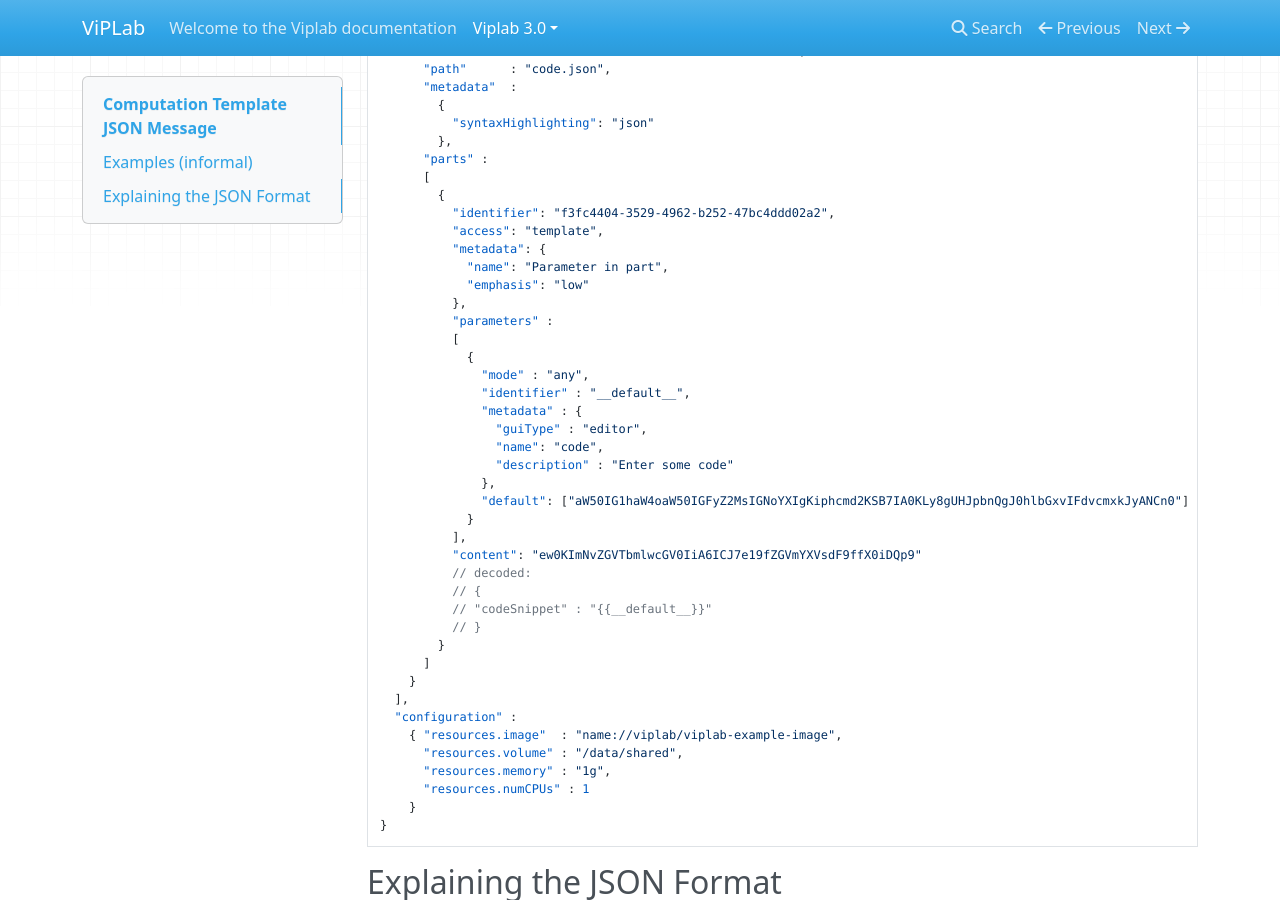
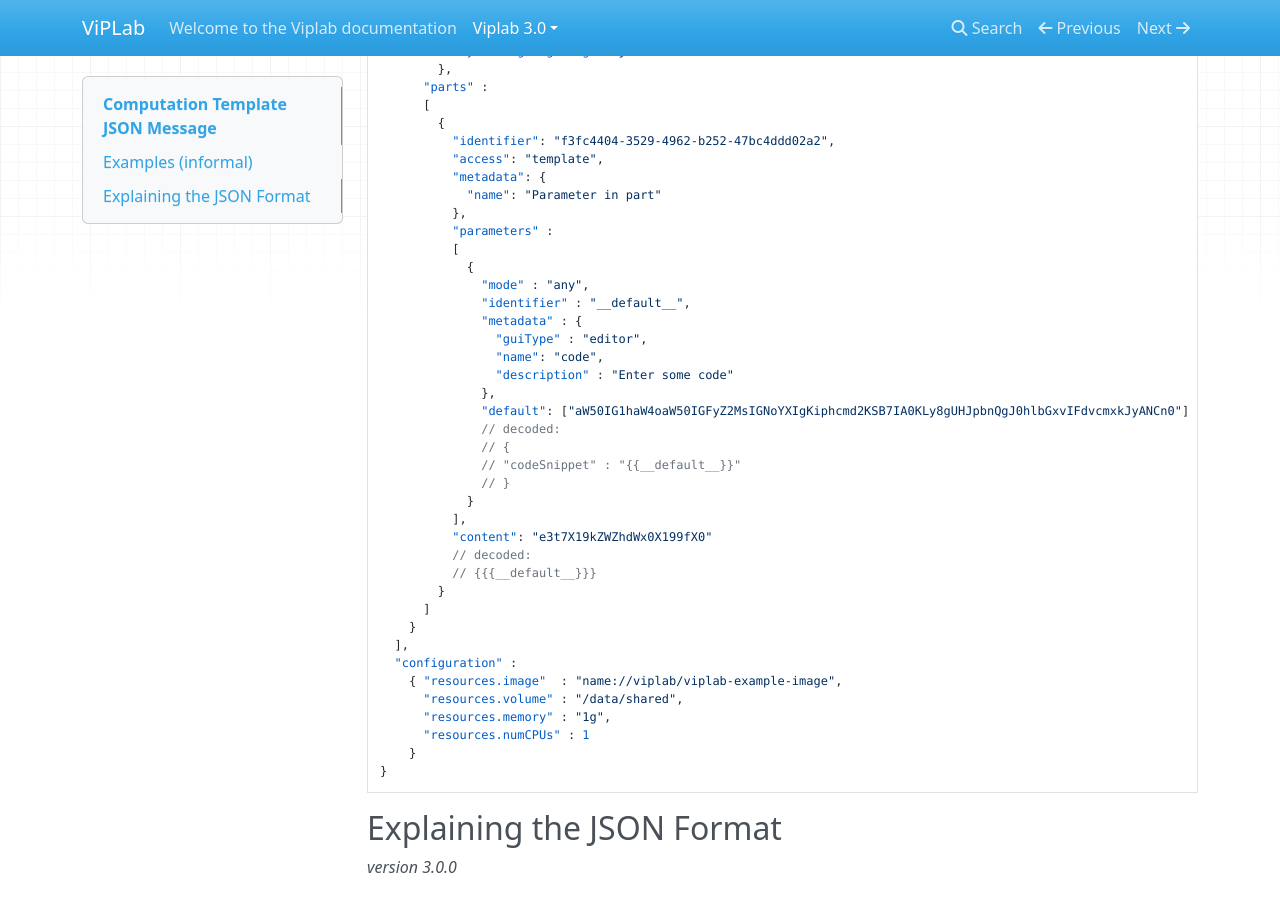
Before and after one commit to VirtualProgrammingLab/documentation, an MkDocs documentation site: the page built from docs/viplab-3.0/computation_template.md, in a window 1280 px wide and 900 px high, scrolled down 7247 px. Built offline with MkDocs 1.6.1, drawn with Linux system fonts in a browser that asks for light colours; nearby versions of some CDN libraries; some of the changed text lies outside the part shown.

Commit message:
Remove emphasis and update example

```diff
--- a/docs/viplab-3.0/computation_template.md
+++ b/docs/viplab-3.0/computation_template.md
@@ -42,8 +42,7 @@ Note: `//` with text following until EOL is a comment,
           "access"    : "visible",   // it is rendered, but can not be changed
           "metadata"  : // what has to be moved to files ?
           {
-            "name"    : "Info: source before your code.", // name of element in frontend
-            "emphasis"  : "low"                           // optional (for rendering)
+            "name"    : "Info: source before your code." // name of element in frontend
           },
           "content"   : "I2luY2x1ZGUgPHN0ZGlvLmg-Cg"      // source (base64url encoded)
                                                           // decoded: #include <stdio.h>\n
@@ -53,8 +52,7 @@ Note: `//` with text following until EOL is a comment,
           "access"    : "modifiable",             // it can be edited in the frontend
           "metadata"  :
           {
-            "name"    : "Fill in your code!",
-            "emphasis"  : "medium"
+            "name"    : "Fill in your code!"
           },
           "content" : "dm9pZCBsZWZ0cGFkX2JhcigpIHsgLyogV3JpdGUgY29kZSB0aGF0IHByaW50cyAiYmFyIiBhbmQgYWRkcyB0aGUgcG9zc2liaWxpdHkgdG8gc3BlY2lmeSBhIGZpZWxkLXdpZHRoICovDQoNCn0"
             // source (template)
@@ -65,8 +63,7 @@ Note: `//` with text following until EOL is a comment,
           "access"    : "visible",
           "metadata"  :
           {
-            "name"      : "Info: source after your code calling bar() in it.",
-            "emphasis"  : "low",
+            "name"      : "Info: source after your code calling bar() in it."
           },
           "content" : "aW50IG1haW4oKSB7IGJhcigpOyByZXR1cm4gMDsgfQ" // source
                                                 // decoded: int main() { bar(); return 0; }
@@ -138,8 +135,7 @@ Note: `//` with text following until EOL is a comment,
           "identifier": "f3fc4404-3529-4962-b252-47bc4ddd02a1",
           "access": "template",
           "metadata": {
-            "name": "Parameter in part",
-            "emphasis": "low"
+            "name": "Parameter in part"
           },
           "parameters" :
           [
@@ -404,8 +400,7 @@ Note: `//` with text following until EOL is a comment,
           "identifier": "f3fc4404-3529-4962-b252-47bc4ddd02a2",
           "access": "template",
           "metadata": {
-            "name": "Parameter in part",
-            "emphasis": "low"
+            "name": "Parameter in part"
           },
           "parameters" :
           [
@@ -418,13 +413,15 @@ Note: `//` with text following until EOL is a comment,
                 "description" : "Enter some code"
               },
               "default": ["aW50IG1haW4oaW50IGFyZ2MsIGNoYXIgKiphcmd2KSB7IA0KLy8gUHJpbnQgJ0hlbGxvIFdvcmxkJyANCn0"]
+              // decoded:
+              // {
+              // "codeSnippet" : "{{__default__}}"
+              // }
             }
           ],
-          "content": "ew0KImNvZGVTbmlwcGV0IiA6ICJ7e19fZGVmYXVsdF9ffX0iDQp9"
+          "content": "e3t7X19kZWZhdWx0X199fX0"
           // decoded:
-          // {
-          // "codeSnippet" : "{{__default__}}"
-          // }
+          // {{{__default__}}}
         }
       ]
     }
@@ -616,7 +613,6 @@ An object in array parts[] has the following members:
 |access | one of {"invisible", "visible", "modifiable", "template"} | must | defines the access level of this part for the user | see [Notes on access levels](#notes-on-access-levels-in-parts) for more details |
 |metadata | struct | opt | contains information mainly for the frontend |
 |metadata --name |string |opt | additional description of this part | To be shown in the frontend | Where? Is it used?
-|metadata --emphasis | One of {"low", *"medium"*, "high"} |opt |info for rendering | | Still needed? |
 |parameters | array of parameter-objects | opt | definition of [parameters](#json-object-parameter) that are injected to *content* at runtime | Any number of parameters can be specified, but the PARAM_ID (identifier) has to be unique.
 |content |string |must |base64url-encoded source code | Can contain mustache expressions with PARAM_IDs (identifiers) if the access type of this part is "template".
 
```
